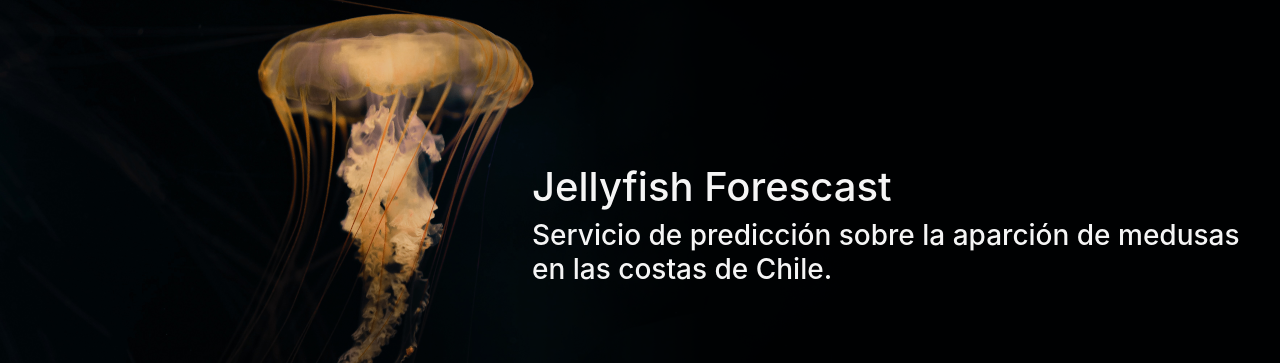
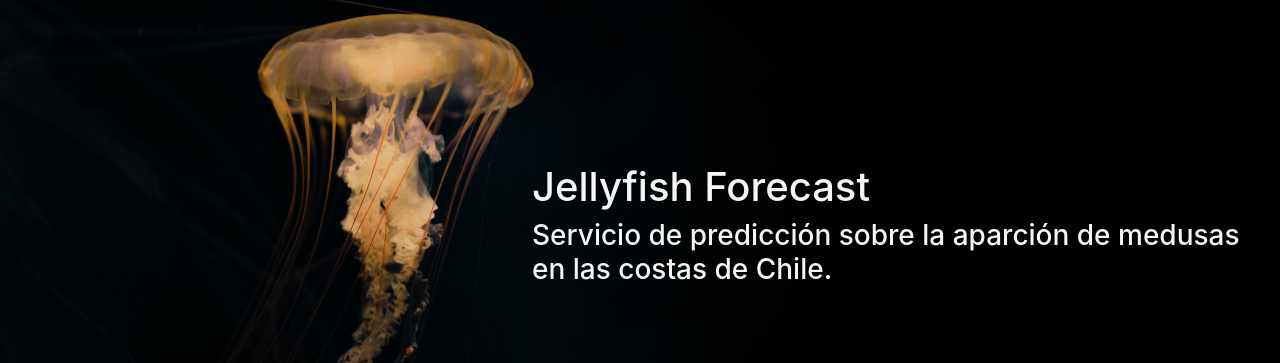
Before and after one commit to psnti/SubRepositorio, a Flask app: page / in a window 1280 px wide. Shown: the part 242-605 px from the top of the page. Run offline with Flask 2, Linux system fonts and the light colour scheme; some libraries are stand-ins or nearby versions.

Commit message:
Cambio en titulo por falta ortográfica

```diff
--- a/templates/index.html
+++ b/templates/index.html
@@ -32,7 +32,7 @@
     <div class = "container" >
         <div class="row">
             <div class="col-sm">
-                <h1>Jellyfish Forescast</h1>
+                <h1>Jellyfish Forecast</h1>
                 <h3>Servicio de predicción sobre la aparción de medusas en las costas de Chile.</h3>
             </div>
         </div>
```
